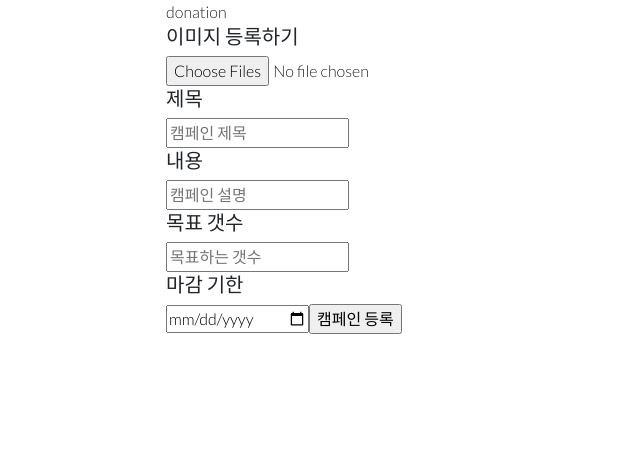
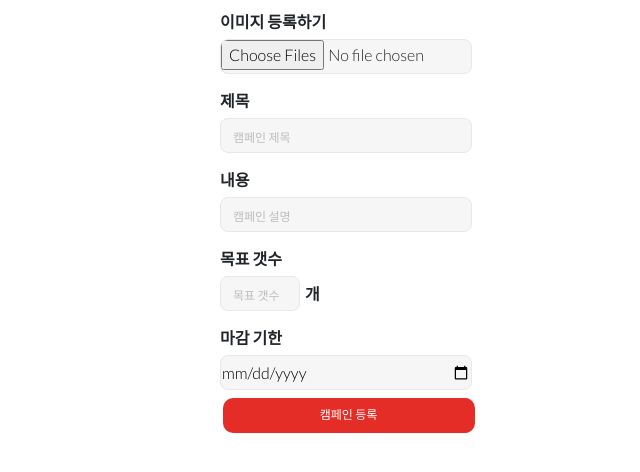
Before and after one commit to seyeonn/DABO, a Vue app in the folder frontend/: page /donationBoard/createBoard in a window 1280 px wide. Shown: the top 472 px of the page, without its empty margins (294-934 px from the left). Built offline with nearby package versions, Linux system fonts and the light colour scheme; a web font is replaced by a local one.

Commit message:
feat : [front] 캠페인 등록 페이지 S06P22B106-236

```diff
--- a/frontend/src/components/campaign/donationBoardCreate.vue
+++ b/frontend/src/components/campaign/donationBoardCreate.vue
@@ -1,23 +1,20 @@
 <template>
-  <div>donation
-    <form action="">
-      <h5>이미지 등록하기</h5>
-      <input multiple ref="image" type="file">
-
-      <h5>제목</h5>
-      <input type="text" name="" id="" placeholder="캠페인 제목">
-
-      <h5>내용</h5>
-      <input type="text" name="" id="" placeholder="캠페인 설명">
-
-      <h5>목표 갯수</h5>
-      <input type="text" name="" id="" placeholder="목표하는 갯수">
-
-      <h5>마감 기한</h5>
+  <div class="createBoard-page">
+    <div class="submit-form">
+      <p class="p_title">이미지 등록하기</p>
+      <input multiple ref="image" type="file" id="files">
+      <p class="p_title">제목</p>
+      <input type="text" name="title" id="" placeholder="캠페인 제목">
+      <p class="p_title">내용</p>
+      <input type="text" name="content" id="" placeholder="캠페인 설명">
+      <p class="p_title">목표 갯수</p>
+      <input type="text" name="goal" id="" placeholder="목표 갯수" style="width: 80px; margin-right: 5px;">개
+      <p class="p_title">마감 기한</p>
       <input type="date" name="" id="">
-
-      <input type="submit" value="캠페인 등록">
-    </form>
+      <button class="btn_red">
+        <span>캠페인 등록</span>
+      </button>
+    </div>
   </div>
 
 </template>
@@ -27,4 +24,42 @@ export default {
 };
 </script>
 
-<style></style>
+<style>
+.createBoard-page {
+  margin: 0 auto;
+  width: 70%;
+  font-weight: bold;
+}
+.btn_red {
+  background-color: #e52d27;
+  color: #fff;
+  border-radius: 10px;
+  border: none;
+  width: 100%;
+  height: 35px;
+  font-size: 12px;
+}
+.header {
+  margin-top: 10%;
+  margin-bottom: 10%;
+  font-size: x-large;
+}
+.submit-form input {
+  width: 100%;
+  height: 35px;
+  margin-top: 2%;
+  margin-bottom: 2%;
+  border-radius: 8px;
+  background-color: #f6f6f6;
+  border-color: #e8e8e8;
+}
+.submit-form input::placeholder {
+  color: #bdbdbd;
+  font-size: 12px;
+  padding: 10px;
+}
+.p_title {
+  margin-top: 10px;
+  margin-bottom: 0px;
+}
+</style>
```
